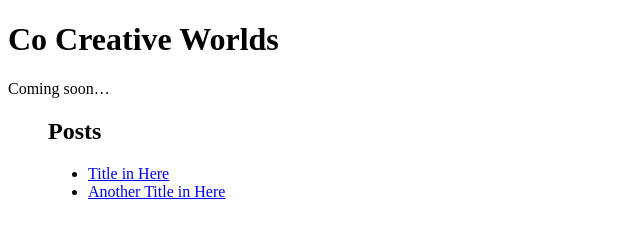
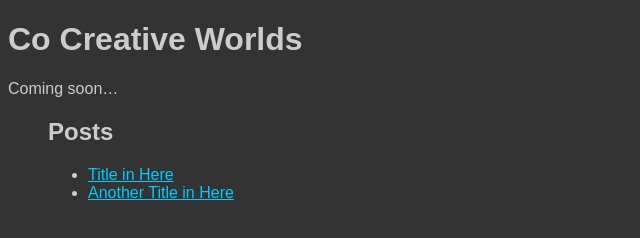
Before and after one commit to cocreativeworlds/cocreativeworlds.com, a website: page index.html in a window 1280 px wide. Shown: the whole page, without its empty margins (0-640 px from the left). Drawn offline with Linux system fonts and the light colour scheme.

Commit message:
Adds initial style.css

```diff
--- a/index.html
+++ b/index.html
@@ -3,6 +3,7 @@
   <head>
     <title>Co Creative Worlds</title>
     <meta charset="UTF-8" />
+    <link rel="stylesheet" href="style.css">
   </head>
 
   <body>
--- /dev/null
+++ b/style.css
@@ -0,0 +1,9 @@
+body {
+  background: #333;
+  color: #ccc;
+  font-family: Arial, Helvetica, sans-serif;
+}
+
+a {
+  color: #0cf;
+}
```
